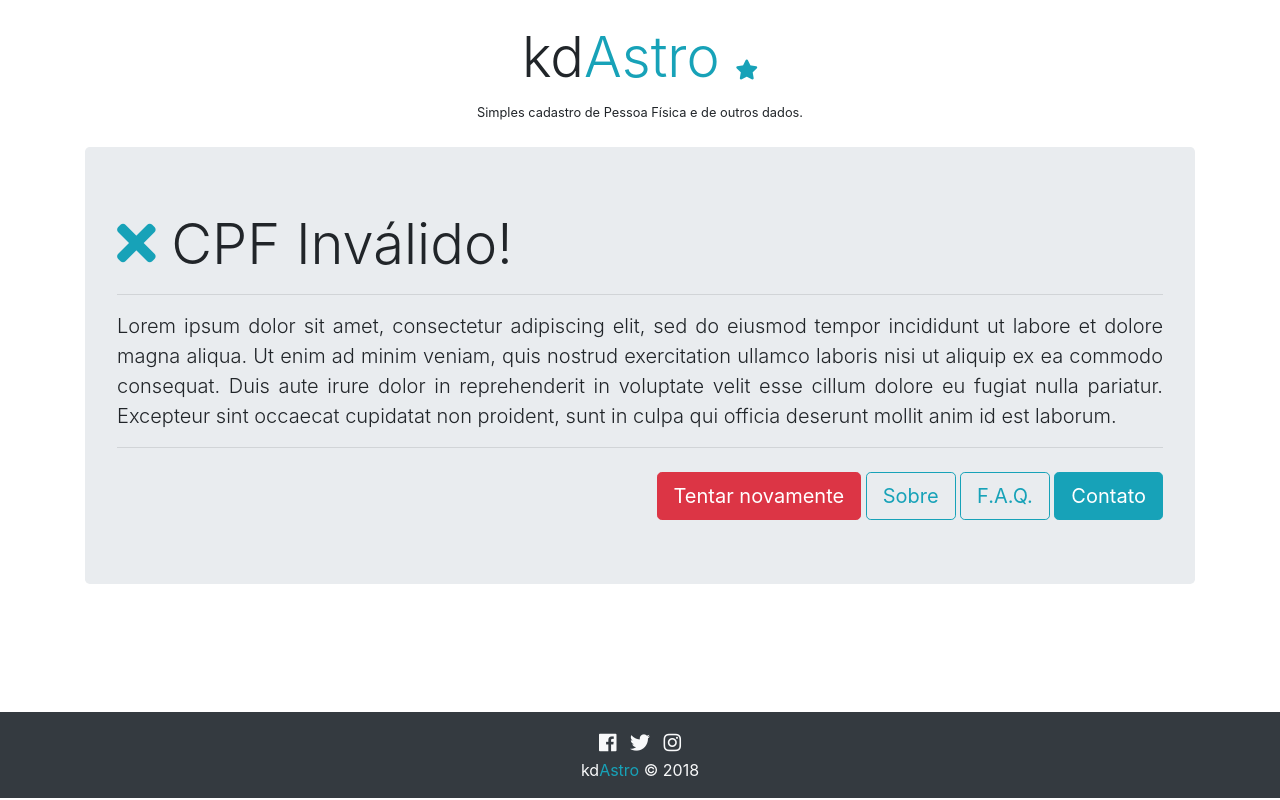
After one commit to gabrielrufino/kdAstro, a Symfony app: template templates/error.html.twig in a window 1280 px wide. The commit adds this page. Run offline with Twig, Linux system fonts and the light colour scheme; the template is opened without the code that fills it, so the values that code supplies are empty; some libraries are stand-ins or nearby versions.

Commit message:
Controller, routes and templates of success and error pages complete!

```diff
--- /dev/null
+++ b/templates/error.html.twig
@@ -0,0 +1,64 @@
+<!DOCTYPE html>
+<html lang="pt-br">
+  <head>
+    <!-- Required meta tags -->
+    <meta charset="utf-8">
+    <meta name="viewport" content="width=device-width, initial-scale=1, shrink-to-fit=no">
+		<meta name="author" content="Gabriel Rufino">
+
+    <!-- Bootstrap CSS -->
+    <link rel="stylesheet" href="css/bootstrap.min.css">
+
+    <!-- Font Awesome CDN -->
+    <link rel="stylesheet" href="https://use.fontawesome.com/releases/v5.0.13/css/all.css" integrity="sha384-DNOHZ68U8hZfKXOrtjWvjxusGo9WQnrNx2sqG0tfsghAvtVlRW3tvkXWZh58N9jp" crossorigin="anonymous">
+
+    <title>kdAstro</title>
+  </head>
+  <body>
+    <div class="container">
+      <header class="text-center my-4">
+        <h1 class="display-4">
+          kd<span class="text-info">Astro</span>
+          <i class="fas fa-star text-info lead"></i>
+        </h1>
+        <small>Simples cadastro de Pessoa Física e de outros dados.</small>
+
+      </header>
+
+			<div class="jumbotron">
+				<h2 class="display-4"><i class="fas fa-times text-info"></i> CPF Inválido!</h2>
+				<hr>
+
+				<p class="lead text-justify">Lorem ipsum dolor sit amet, consectetur adipiscing elit, sed do eiusmod tempor incididunt ut labore et dolore magna aliqua. Ut enim ad minim veniam, quis nostrud exercitation ullamco laboris nisi ut aliquip ex ea commodo consequat. Duis aute irure dolor in reprehenderit in voluptate velit esse cillum dolore eu fugiat nulla pariatur. Excepteur sint occaecat cupidatat non proident, sunt in culpa qui officia deserunt mollit anim id est laborum.</p>
+
+        <hr>
+
+        <div class="mt-4 text-right">
+          <a href="/"><button class="btn btn-danger btn-lg">Tentar novamente</button></a>
+					<button class="btn btn-outline-info btn-lg">Sobre</button>
+					<button class="btn btn-outline-info btn-lg">F.A.Q.</button>
+					<button class="btn btn-info btn-lg">Contato</button>
+				</div>
+			</div>
+		</div>
+
+    <div class="my-5 py-3"></div>
+    <footer class="bg-dark text-light text-center py-3">
+      <div class="lead">
+        <a href='#'><i class="fab fa-facebook text-light mx-1"></i></a>
+        <a href="#"><i class="fab fa-twitter text-light mx-1"></i></a>
+        <a href="#"><i class="fab fa-instagram text-light mx-1"></i></a>
+      </div>
+      <div>
+        kd<span class="text-info">Astro</span>
+        &copy; 2018
+      </div>
+    </footer>
+
+    <!-- Optional JavaScript -->
+    <!-- jQuery first, then Popper.js, then Bootstrap JS -->
+    <script src="js/jquery.slim.min.js"></script>
+    <script src="js/popper.min.js"></script>
+    <script src="js/bootstrap.min.js"></script>
+  </body>
+</html>
--- a/templates/checkout.html.twig
+++ b/templates/success.html.twig
@@ -26,10 +26,12 @@
       </header>
 
 			<div class="jumbotron">
-				<h2 class="display-4"><i class="fas fa-check text-info"></i> Você está cadastrado!</h2>
+				<h2 class="display-4"><i class="fas fa-check text-info"></i> Cadastro completo!</h2>
 				<hr>
 
 				<p class="lead text-justify">Lorem ipsum dolor sit amet, consectetur adipiscing elit, sed do eiusmod tempor incididunt ut labore et dolore magna aliqua. Ut enim ad minim veniam, quis nostrud exercitation ullamco laboris nisi ut aliquip ex ea commodo consequat. Duis aute irure dolor in reprehenderit in voluptate velit esse cillum dolore eu fugiat nulla pariatur. Excepteur sint occaecat cupidatat non proident, sunt in culpa qui officia deserunt mollit anim id est laborum.</p>
+
+        <hr>
 
 				<div class="text-right mt-4">
 					<button class="btn btn-outline-info btn-lg">Sobre</button>
```
Also changed, not shown: src/Controller/DefaultController.php (+28 -14 lines).
